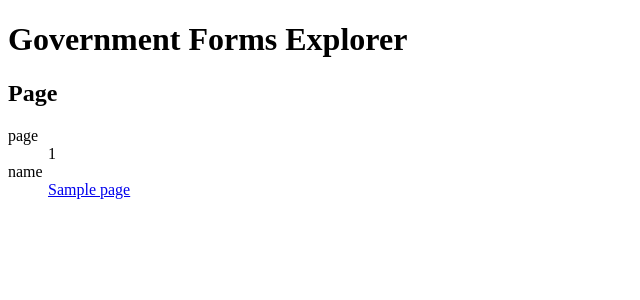
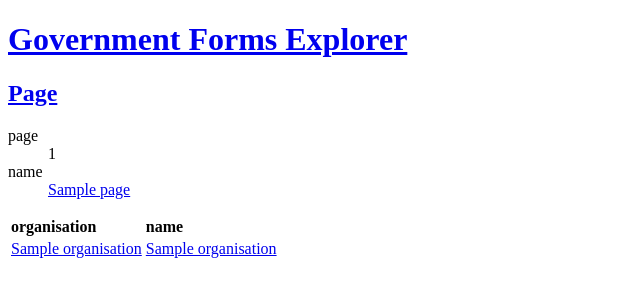
Before and after one commit to alphagov/government-form-explorer, a Django app: template pages/templates/page.html in a window 1280 px wide. Shown: the top 300 px of the page, without its empty margins (0-640 px from the left). Run offline with Django 3.2, Linux system fonts and the light colour scheme; the template is opened without the code that fills it: most values are stand-ins (such as "Sample title", 1, 10 or a date in 2020).

Commit message:
ManyToMany organsiations

```diff
--- a/pages/management/commands/load.py
+++ b/pages/management/commands/load.py
@@ -4,6 +4,7 @@ import csv
 
 from ...models import Organisation, Page
 
+field_sep = ';'
 sep = '\t'
 
 
@@ -20,8 +21,11 @@ def load_organisations():
 
 def load_pages():
     for row in register_reader('page'):
-        o = Page(page=row['page'], name=row['name'])
+        o = Page(page=row['page'], name=row['name'], url=row['url'])
         o.save()
+        for organisation in row['organisations'].split(field_sep):
+            print(row['page'], organisation)
+            o.organisations.add(organisation)
 
 
 class Command(BaseCommand):
--- a/pages/models.py
+++ b/pages/models.py
@@ -2,7 +2,7 @@ from django.db import models
 
 
 class Organisation(models.Model):
-    organisation = models.CharField(max_length=16)
+    organisation = models.CharField(max_length=16, primary_key=True)
     name = models.CharField(max_length=256)
     website = models.CharField(max_length=256)
 
@@ -10,4 +10,5 @@ class Organisation(models.Model):
 class Page(models.Model):
     page = models.CharField(max_length=256, primary_key=True)
     name = models.CharField(max_length=256)
+    url = models.CharField(max_length=256)
     organisations = models.ManyToManyField(Organisation)
--- a/pages/templates/base.html
+++ b/pages/templates/base.html
@@ -10,7 +10,7 @@ th {
 </head>
 <body>
 
-<h1>Government Forms Explorer</h1>
+<h1><a href="/">Government Forms Explorer</a></h1>
 
 {% block content %}{% endblock %}
 
--- a/pages/templates/home.html
+++ b/pages/templates/home.html
@@ -7,11 +7,11 @@
 <h2>Home</h2>
 
 <ul>
-<li><a href="/forms">forms</a>
 <li><a href="/pages">pages</a>
 <li><a href="/organisations">organisations</a>
 
 <!--
+<li><a href="/forms">forms</a>
 <li><a href="/attachments">attachments</a>
 <li><a href="/questions">questions</a>
 <li><a href="/snippets">snippet</a>
--- a/pages/templates/page.html
+++ b/pages/templates/page.html
@@ -4,7 +4,7 @@
 {% block content %}
 <div class="container">
 
-<h2>Page</h2>
+<h2><a href="/pages/">Page</a></h2>
 
 <dl>
   <dt>page</dt>
@@ -14,5 +14,20 @@
   <dd><a href="https://www.gov.uk/government/publications/{{ page.page }}">{{ page.name }}</a></dd>
 </dl>
 
+<table>
+<tr>
+  <th>organisation</th>
+  <th>name</th>
+</tr>
+
+{% for organisation in organisations %}
+    <tr>
+      <td><a href="/organisation/{{ organisation.organisation }}/">{{ organisation.organisation }}</a></td>
+      <td><a href="{{ organisation.website }}">{{ organisation.name }}</a></td>
+    </tr>
+{% endfor %}
+
+</table>
+
 
 {% endblock %}
--- a/pages/views.py
+++ b/pages/views.py
@@ -14,7 +14,8 @@ def pages(request):
 
 def page(request, key=None):
     page = Page.objects.get(page=key)
-    return render(request, 'page.html', {'page': page})
+    organisations = Organisation.objects.filter(organisation__in=page.organisations.all())
+    return render(request, 'page.html', {'page': page, 'organisations': organisations})
 
 
 def organisations(request):
@@ -24,4 +25,5 @@ def organisations(request):
 
 def organisation(request, key=None):
     organisation = Organisation.objects.get(organisation=key)
-    return render(request, 'organisation.html', {'organisation': organisation})
+    pages = Page.objects.filter(organisations__organisation=key)
+    return render(request, 'organisation.html', {'organisation': organisation, 'pages': pages})
```
Also changed, not shown: pages/templates/organisation.html (+18 -0 lines), pages/migrations/0001_initial.py (deleted), pages/migrations/__init__.py (deleted).
